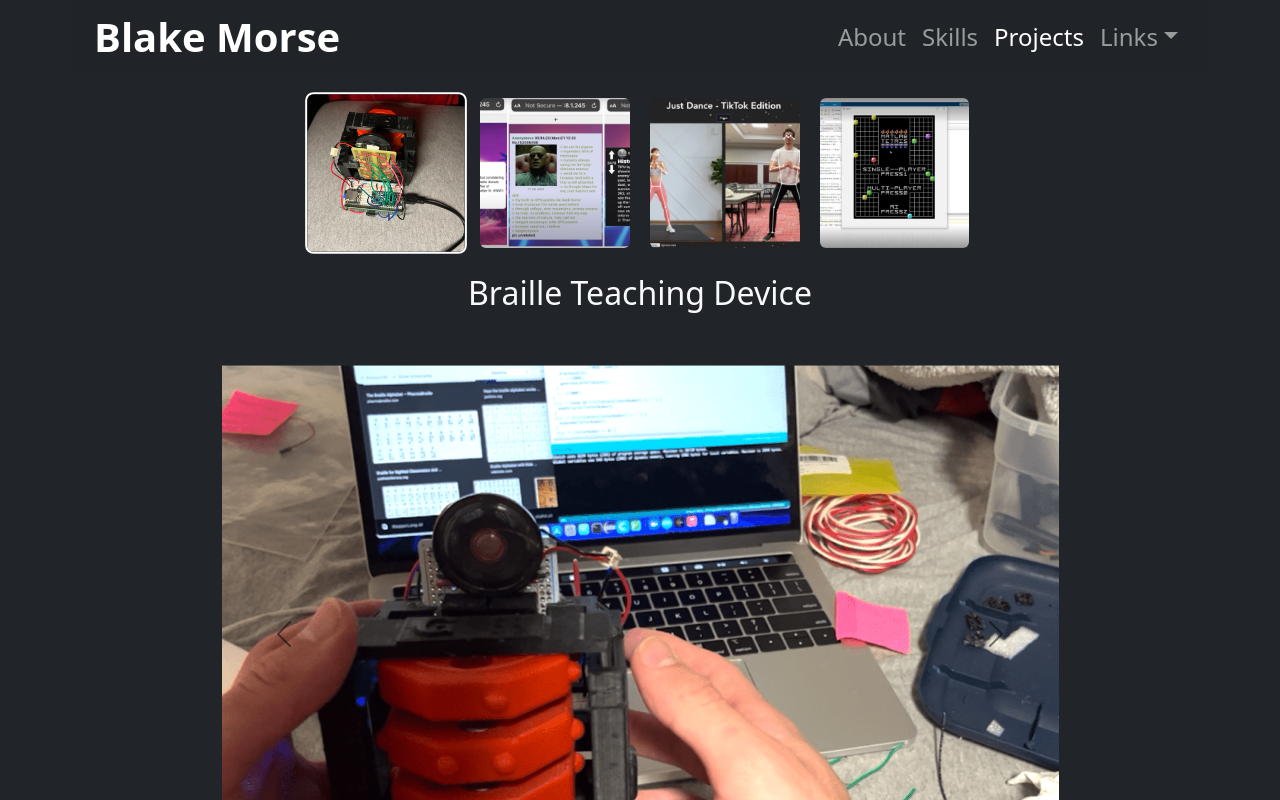
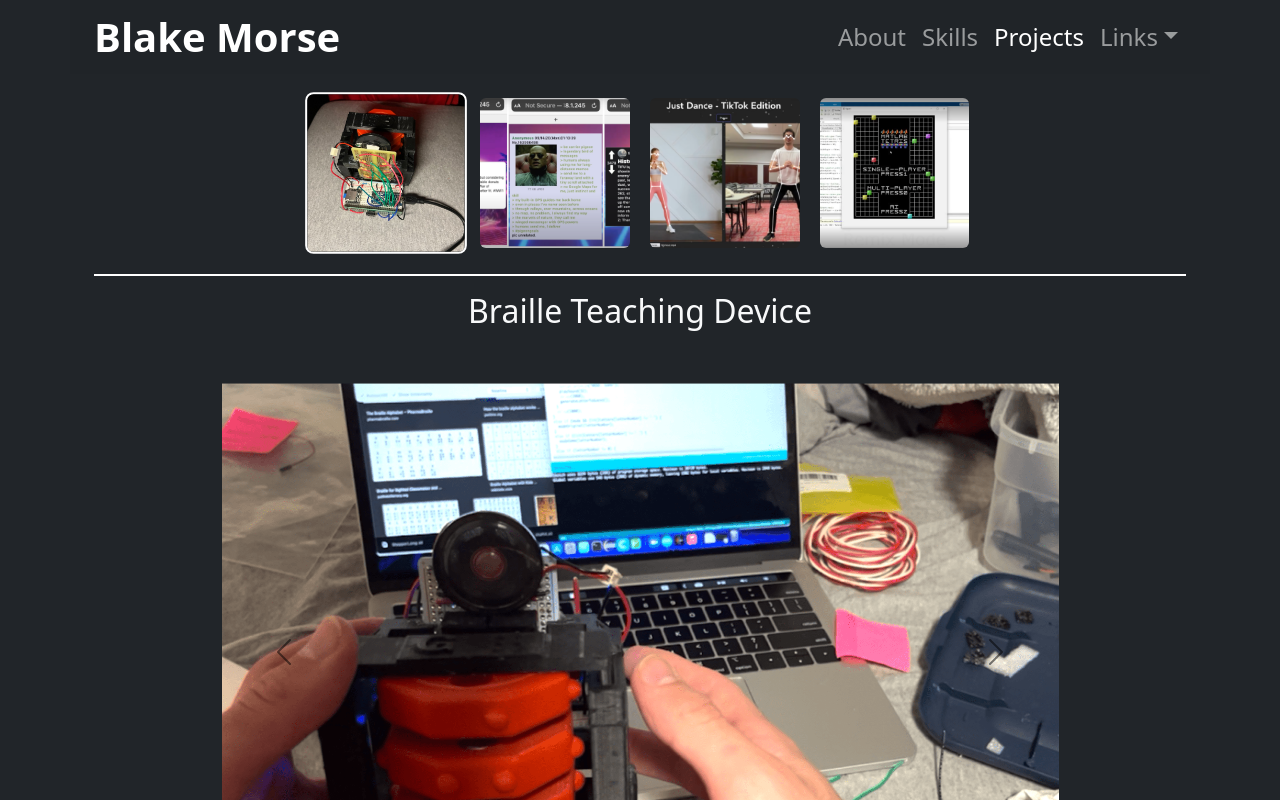
Before and after one commit to MorseBla/morsebla.github.io, a React (Create React App) app: page / in a window 1280 px wide. Both pictures are taken after a click on the element "Projects". Shown: the top 800 px of the page. Built offline with nearby package versions, Linux system fonts and the light colour scheme.

Commit message:
projects slight changes

```diff
--- a/src/App.css
+++ b/src/App.css
@@ -16,3 +16,11 @@ img {
 .test {
   padding-top: 0;
 }
+
+.bt {
+  border-top: 2px solid #fff;
+}
+
+.bb {
+  border-bottom: 2px solid #fff;
+}
--- a/src/components/Projects.jsx
+++ b/src/components/Projects.jsx
@@ -72,15 +72,18 @@ export default function Projects({ isClicked, isVisible, handleFade }) {
             displayNext={(p) => handleTumbnails(p)}
             className=""
           />
+          <div className="container mb-3">
+            {" "}
+            <div className="bb"></div>
+          </div>
           <h2 className="title text-light">
             {array.filter((item) => item.key === proj)[0].title}
           </h2>
           <ProjectCarousel
             images={array.filter((item) => item.key === proj)[0].im}
           />
-
           <div className="mt-3 row">
-            <p className="text-light col-lg-6">
+            <p className="text-light col-lg-6 mt-3">
               {array.filter((item) => item.key === proj)[0].text}
             </p>
             <div className="col-lg-6">
--- a/src/components/Skills.css
+++ /dev/null
@@ -1,7 +0,0 @@
-.center {
-  display: flex;
-  width: 100%;
-  max-width: 50%;
-  margin: 0 auto;
-  justify-content: center;
-}
--- a/src/components/Skills.jsx
+++ b/src/components/Skills.jsx
@@ -1,9 +1,5 @@
-import PROFILE_PIC from "../assets/About/myPicture.png";
 import { Fade } from "react-bootstrap";
-import ProjectCarousel from "./ProjectCarousel";
-import { travelImages } from "./data";
 import working from "../assets/About/working.jpg";
-import "./Skills.css";
 
 export default function Skills({ isClicked, isVisible, handleFade }) {
   function handleExit() {
```
